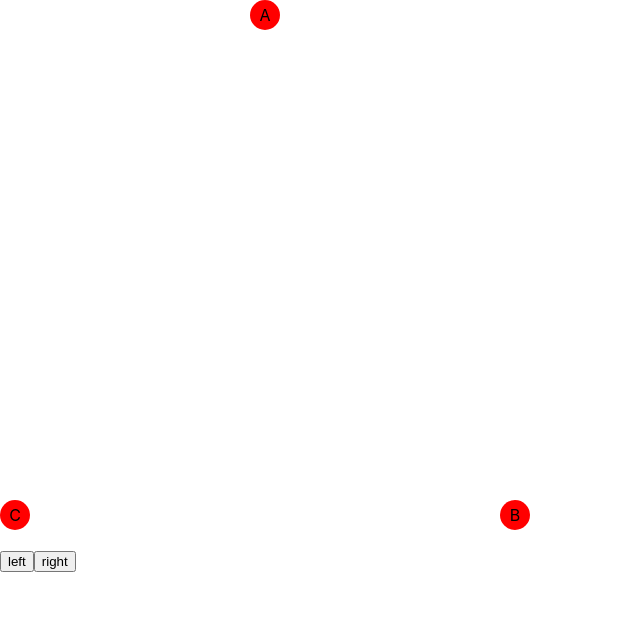
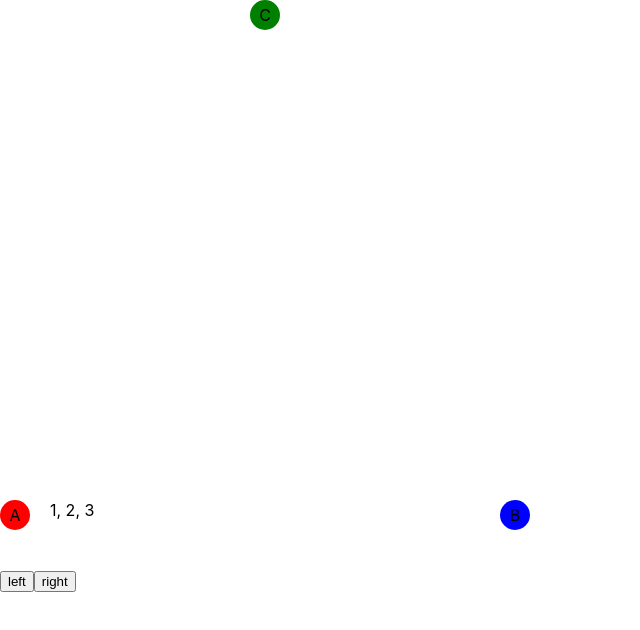
Before and after one commit to khg0712/react-pattern, a Next.js app in the folder next/nexty/: page /lotation in a window 1280 px wide. Shown: the top 630 px of the page, without its empty margins (0-640 px from the left). Built offline with nearby package versions, Linux system fonts and the light colour scheme.

Commit message:
add lotation animation

```diff
--- a/next/nexty/pages/lotation.tsx
+++ b/next/nexty/pages/lotation.tsx
@@ -1,6 +1,5 @@
 import React, { useState, useEffect } from "react";
 import style from "../styles/Lotation.module.css";
-import { number } from "prop-types";
 
 interface LotationItemProp {
 	onClick?: () => void;
@@ -23,16 +22,38 @@ interface LotationWrapperProp {
 	items: Product[];
 }
 
+function getOrders(selectedIds: number[], items: Product[]): number[] {
+	const length = selectedIds.length;
+	const firstIndex = items.findIndex((v) => v.id === selectedIds[0]);
+	switch (firstIndex % length) {
+		case 0:
+			return [0, 1, 2];
+		case 1:
+			return [1, 2, 0];
+		case 2:
+			return [2, 0, 1];
+		default:
+			return [0, 1, 2];
+	}
+}
+
 function LotationWrapper({ selectedIds, items }: LotationWrapperProp) {
 	const selectedItems = items
-    .filter(item => selectedIds.indexOf(item.id) > -1)
-    .map(v => ({
-      ...v
+		.filter((item) => selectedIds.indexOf(item.id) > -1)
+		.map((v) => ({
+			...v,
 		}));
-  const selectedItemEls = selectedItems.map((item, i) => (
-    <LotationItem value={item} order={i} key={i} />
-  ));
-  return <div className={style.lotationWrapper}>{selectedItemEls}</div>;
+	const orders = getOrders(selectedIds, items);
+	const selectedItemEls = selectedItems.map((item, i, arr) => {
+		console.log(orders[i]);
+		return <LotationItem value={arr[i]} order={orders[i]} key={i} />;
+	});
+	return (
+		<>
+			<div className={style.lotationWrapper}>{selectedItemEls}</div>
+			<div style={{ marginLeft: 50 }}>{selectedIds.join(", ")}</div>
+		</>
+	);
 }
 
 interface Product {
@@ -40,16 +61,21 @@ interface Product {
 	name: string;
 }
 
-const getNextItems = (direction: number, items: Product[], firstId: number) => {
+const getNextItems = (
+	direction: number,
+	items: Product[],
+	selected: number[]
+) => {
 	const concattedItems = items.concat(items);
 
 	if (direction > 0) {
+		const firstId = selected[0];
 		const nextIndex = concattedItems.findIndex(({ id }) => firstId === id);
 		const nextItems = concattedItems.slice(nextIndex + 1, nextIndex + 4);
 		return nextItems.map(({ id }) => id);
 	}
 
-  const lastId = firstId + 2;
+	const lastId = selected[selected.length - 1];
 	const nextIndex =
 		concattedItems.findIndex(({ id }) => lastId === id) + items.length - 2;
 	const nextItems = concattedItems.slice(nextIndex - 1, nextIndex + 2);
@@ -63,19 +89,19 @@ export default function Lotation() {
 		{ id: 3, name: "C" },
 		{ id: 4, name: "D" },
 		{ id: 5, name: "E" },
-    { id: 6, name: "F" }
+		{ id: 6, name: "F" },
 	]);
 
 	const [selected, setSelected] = useState([1, 2, 3]);
 
 	const onLeft = () => {
-    const next = getNextItems(-1, items, selected[0]);
+		const next = getNextItems(-1, items, selected);
 		console.log(next);
 		setSelected(next);
 	};
 
 	const onRight = () => {
-    const next = getNextItems(1, items, selected[0]);
+		const next = getNextItems(1, items, selected);
 		console.log(next);
 		setSelected(next);
 	};
--- a/next/nexty/styles/Lotation.module.css
+++ b/next/nexty/styles/Lotation.module.css
@@ -23,13 +23,12 @@
 	border-radius: 50%;
 	opacity: 1;
 	visibility: visible;
-  background: red;
 	text-align: center;
 	line-height: 30px;
 }
 
 .lotationWrapper > .item-0 {
-  transform: translate(250px, 0);
+	transform: translate(0, 500px);
 }
 
 .lotationWrapper > .item-1 {
@@ -37,5 +36,17 @@
 }
 
 .lotationWrapper > .item-2 {
-  transform: translate(0, 500px);
+	transform: translate(250px, 0);
 }
+
+.lotationWrapper > div:nth-child(1) {
+	background-color: red;
+}
+
+.lotationWrapper > div:nth-child(2) {
+	background-color: blue;
+}
+
+.lotationWrapper > div:nth-child(3) {
+	background-color: green;
+}
```
Lines whose indentation alone changed are shown as unchanged.
